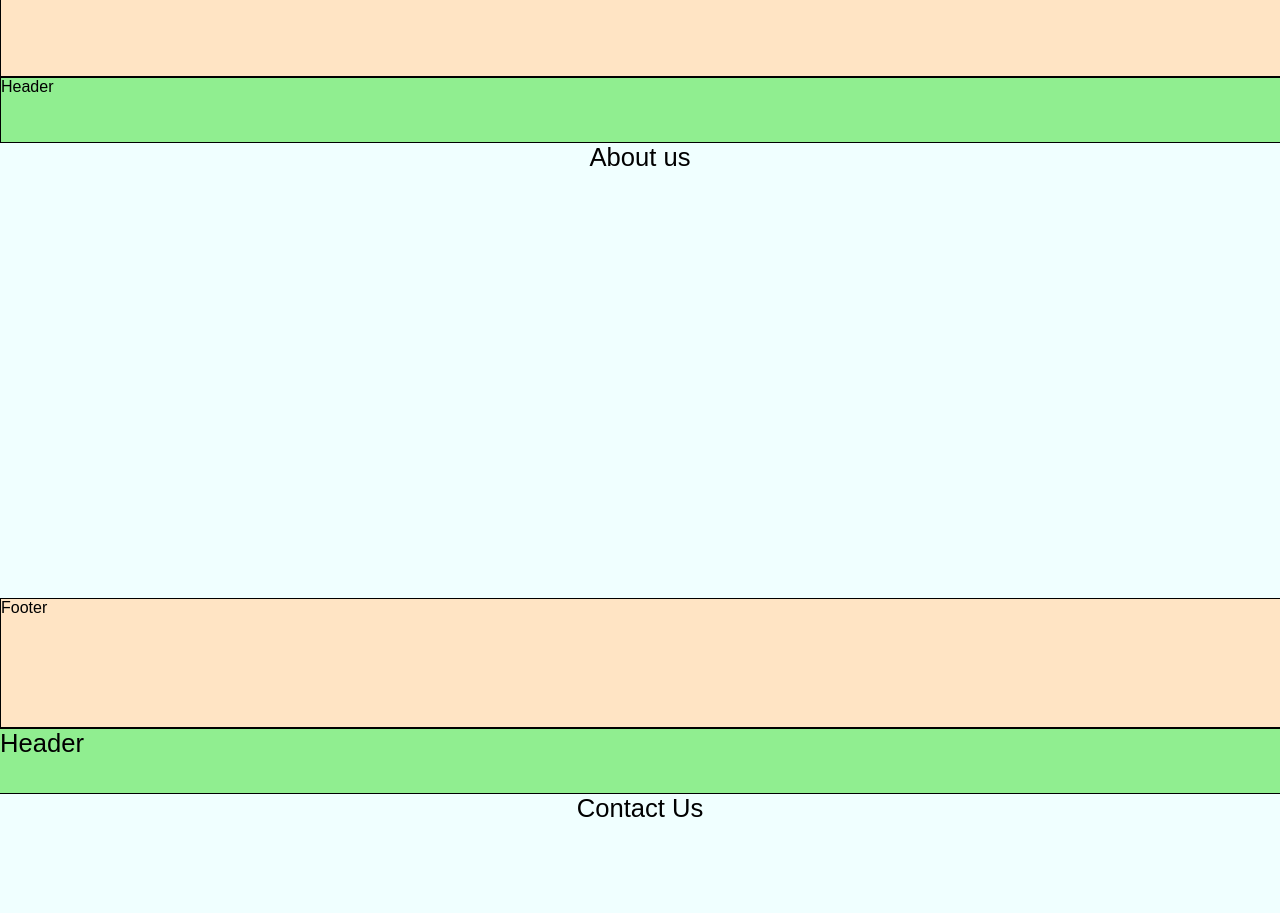
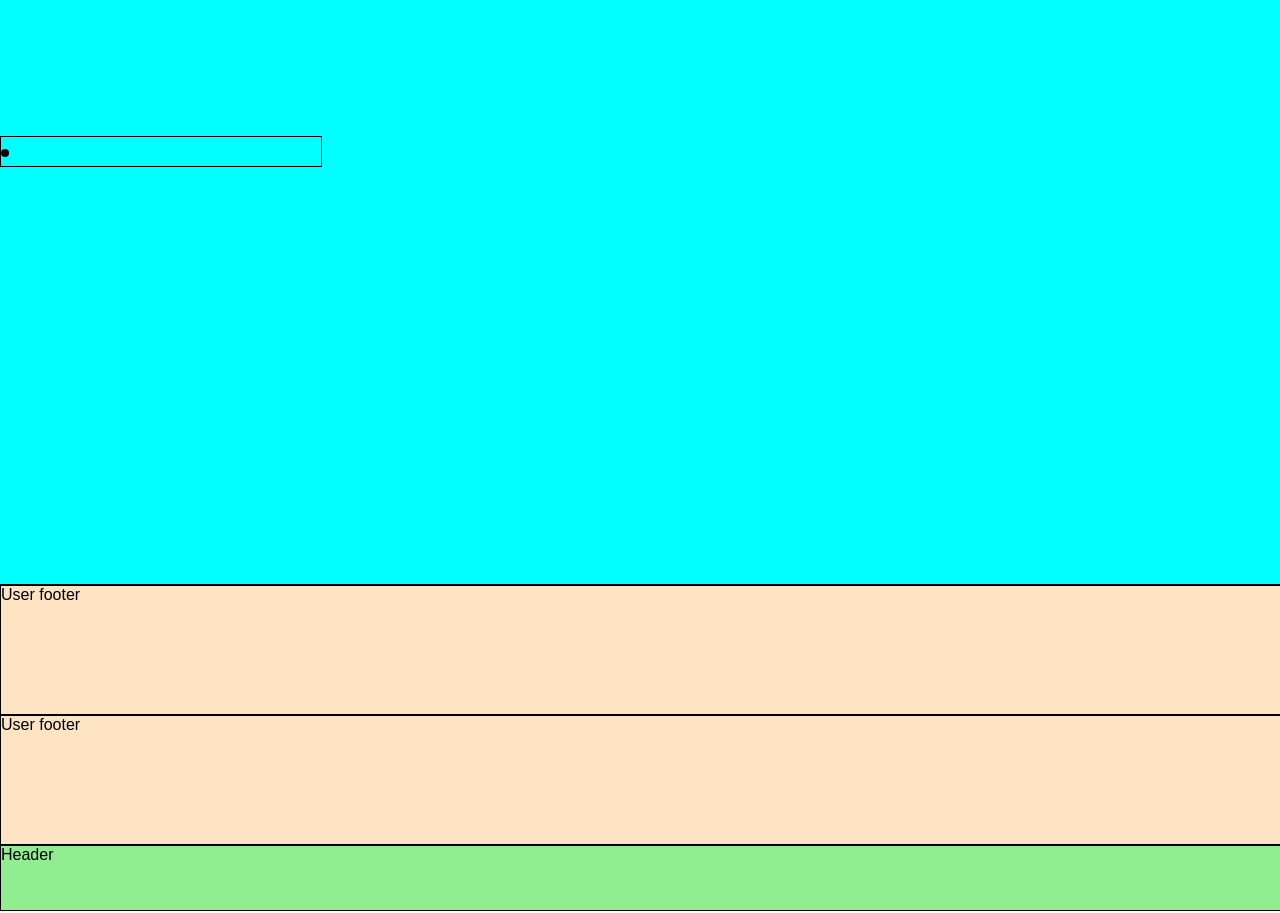
Before and after one commit to MokuaEnock/NxT-learn, a React (Create React App) app: page / in a window 1280 px wide. Shown: the part 2900-3813 px from the top of the page. Built offline with nearby package versions, Linux system fonts and the light colour scheme.

Commit message:
change values of vh to vw

```diff
--- a/src/components/user/userHome.js
+++ b/src/components/user/userHome.js
@@ -26,7 +26,9 @@ function UserHome() {
           </select>
         </form>
         <div id="user_home_container">
+          <li id="course_card">
 
+          </li>
         </div>
       </section>
       <UserFooter />
--- a/src/index.css
+++ b/src/index.css
@@ -147,7 +147,7 @@ header {
 
 #userForm {
   width: 100%;
-  height: 80vh;
+  height: 80vw;
   display: flex;
   flex-direction: column;
   align-items: center;
@@ -226,7 +226,7 @@ select:focus {
 /* userHome ==================================================================== */
 #userHome {
   width: 100%;
-  height: 80vh;
+  height: 80vw;
   display: flex;
   flex-direction: column;
   align-items: center;
@@ -274,6 +274,12 @@ select:focus {
   background-color: aqua;
 }
 
+#course_card {
+  width: 25%;
+  height: 30vw80vw;
+  border: thin solid black;
+}
+
 /* contact ================================================================== */
 #contact {
   width: 100%;
```
